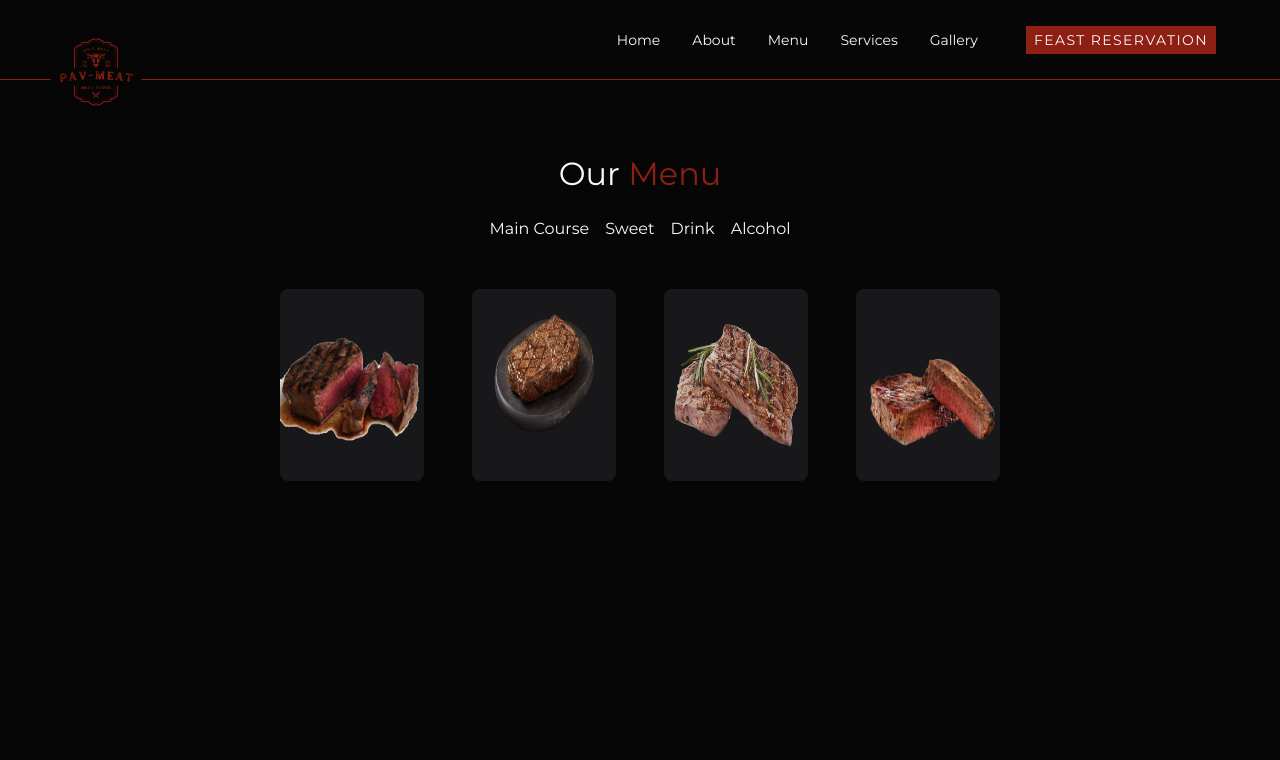
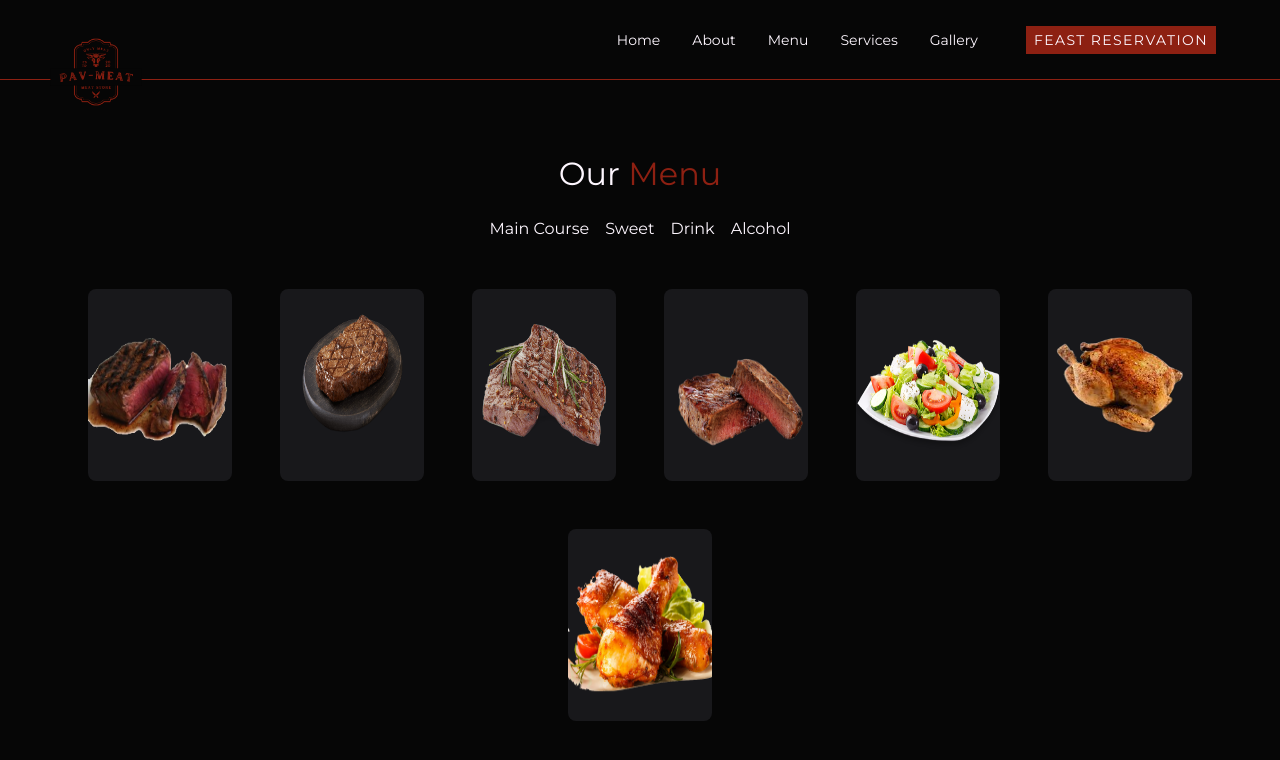
Before and after one commit to poyrazavsever/Restaurant-Website, a React (Create React App) app: page /menu in a window 1280 px wide. Shown: the top 760 px of the page. Built offline with nearby package versions, Linux system fonts and the light colour scheme.

Commit message:
chore: update menu json

```diff
--- a/src/Cards.js
+++ b/src/Cards.js
@@ -52,59 +52,167 @@ export const galleryCard = [
 export const mainCourse = [
     {
         link:"Images/meat1.png",
+        name:"Beef",
+        desc:"Lorem ipsum dolor sit amet, consectetur adipiscing elit.",
+        fee:"50$"
     },
     {
         link:"Images/meat2.png",
+        name:"Pork Chop",
+        desc:"Lorem ipsum dolor sit amet, consectetur adipiscing elit.",
+        fee:"40$"
     },
     {
         link:"Images/meat3.png",
+        name:"Lamb Chop",
+        desc:"Lorem ipsum dolor sit amet, consectetur adipiscing elit.",
+        fee:"80$"
     },
     {
         link:"Images/meat4.png",
+        name:"Turkey",
+        desc:"Lorem ipsum dolor sit amet, consectetur adipiscing elit.",
+        fee:"24$"
+    },
+    {
+        link:"Images/salad.png",
+        name:"Salad",
+        desc:"Lorem ipsum dolor sit amet, consectetur adipiscing elit.",
+        fee:"15$"
+    },
+    {
+        link:"Images/chicken.png",
+        name:"Chicken",
+        desc:"Lorem ipsum dolor sit amet, consectetur adipiscing elit.",
+        fee:"42$"
+    },
+    {
+        link:"Images/chicken2.png",
+        name:"Chicken Legs",
+        desc:"Lorem ipsum dolor sit amet, consectetur adipiscing elit.",
+        fee:"30$"
     },
 ]
 
 export const sweet = [
     {
-        link:"Images/meat2.png",
+        link:"Images/applepie.png",
+        name:"Apple Pie",
+        desc:"Lorem ipsum dolor sit amet, consectetur adipiscing elit.",
+        fee:"10$"
     },
     {
-        link:"Images/meat4.png",
+        link:"Images/cake.png",
+        name:"Cake",
+        desc:"Lorem ipsum dolor sit amet, consectetur adipiscing elit.",
+        fee:"25$"
     },
     {
-        link:"Images/meat1.png",
+        link:"Images/donut.png",
+        name:"Doughnut",
+        desc:"Lorem ipsum dolor sit amet, consectetur adipiscing elit.",
+        fee:"18$"
     },
     {
-        link:"Images/meat3.png",
+        link:"Images/pudding.png",
+        name:"Pudding",
+        desc:"Lorem ipsum dolor sit amet, consectetur adipiscing elit.",
+        fee:"24$"
+    },
+    {
+        link:"Images/jelly.png",
+        name:"Jelly",
+        desc:"Lorem ipsum dolor sit amet, consectetur adipiscing elit.",
+        fee:"41$"
+    },
+    {
+        link:"Images/icecream.png",
+        name:"İcecream",
+        desc:"Lorem ipsum dolor sit amet, consectetur adipiscing elit.",
+        fee:"80$"
     },
 ]
 
 export const drink = [
     {
-        link:"Images/meat4.png",
+        link:"Images/water.png",
+        name:"Water",
+        desc:"Lorem ipsum dolor sit amet, consectetur adipiscing elit.",
+        fee:"70$"
     },
     {
-        link:"Images/meat3.png",
+        link:"Images/tea.png",
+        name:"Tea",
+        desc:"Lorem ipsum dolor sit amet, consectetur adipiscing elit.",
+        fee:"35$"
     },
     {
-        link:"Images/meat2.png",
+        link:"Images/hotchocolate.png",
+        name:"Hot chocolate",
+        desc:"Lorem ipsum dolor sit amet, consectetur adipiscing elit.",
+        fee:"75$"
     },
     {
-        link:"Images/meat1.png",
+        link:"Images/herbaltea.png",
+        name:"Herbal Tea",
+        desc:"Lorem ipsum dolor sit amet, consectetur adipiscing elit.",
+        fee:"12$"
+    },
+    {
+        link:"Images/coke.png",
+        name:"Coke ",
+        desc:"Lorem ipsum dolor sit amet, consectetur adipiscing elit.",
+        fee:"15$"
+    },
+    {
+        link:"Images/fruitjuice.png",
+        name:"Fruit juice",
+        desc:"Lorem ipsum dolor sit amet, consectetur adipiscing elit.",
+        fee:"22$"
+    },
+    {
+        link:"Images/milkshake.png",
+        name:"Milkshake",
+        desc:"Lorem ipsum dolor sit amet, consectetur adipiscing elit.",
+        fee:"45$"
     },
 ]
 
 export const alcohol = [
     {
-        link:"Images/meat3.png",
+        link:"Images/vodka.png",
+        name:"Vodka",
+        desc:"Lorem ipsum dolor sit amet, consectetur adipiscing elit.",
+        fee:"240$"
     },
     {
-        link:"Images/meat4.png",
+        link:"Images/gin.png",
+        name:"Gin",
+        desc:"Lorem ipsum dolor sit amet, consectetur adipiscing elit.",
+        fee:"180$"
     },
     {
-        link:"Images/meat1.png",
+        link:"Images/whiskey.png",
+        name:"Whiskey",
+        desc:"Lorem ipsum dolor sit amet, consectetur adipiscing elit.",
+        fee:"250$"
     },
     {
-        link:"Images/meat2.png",
+        link:"Images/tequila.png",
+        name:"Tequila",
+        desc:"Lorem ipsum dolor sit amet, consectetur adipiscing elit.",
+        fee:"144$"
+    },
+    {
+        link:"Images/brandy.png",
+        name:"Brandy",
+        desc:"Lorem ipsum dolor sit amet, consectetur adipiscing elit.",
+        fee:"80$"
+    },
+    {
+        link:"Images/aperol.png",
+        name:"Aperol",
+        desc:"Lorem ipsum dolor sit amet, consectetur adipiscing elit.",
+        fee:"100$"
     },
 ]
```
